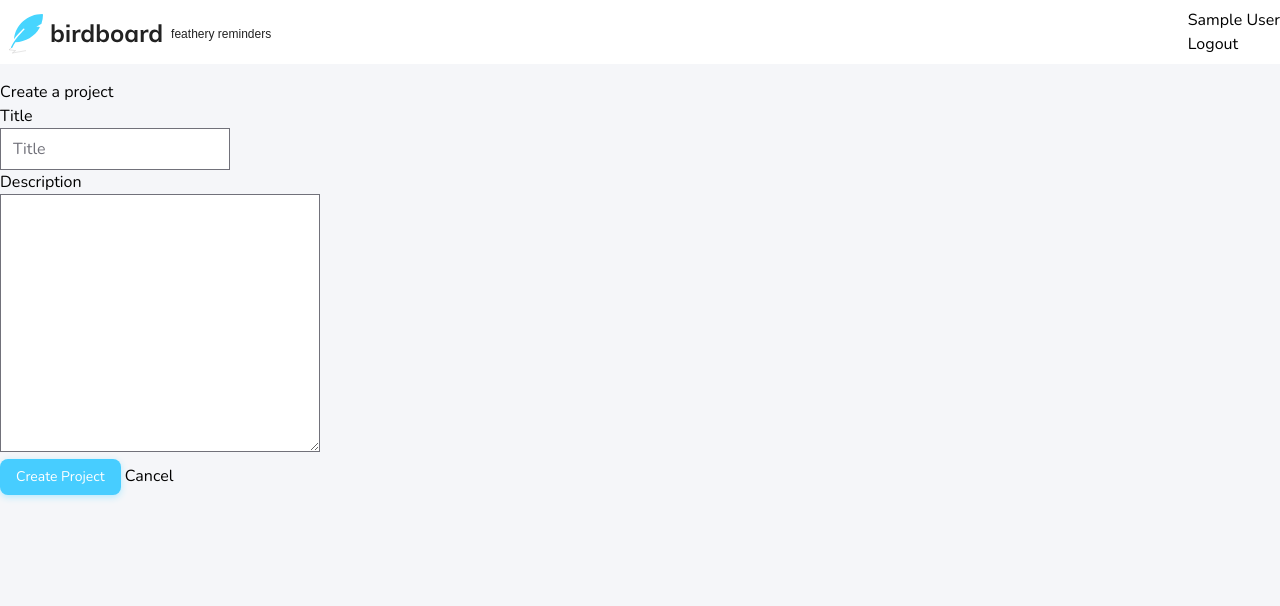
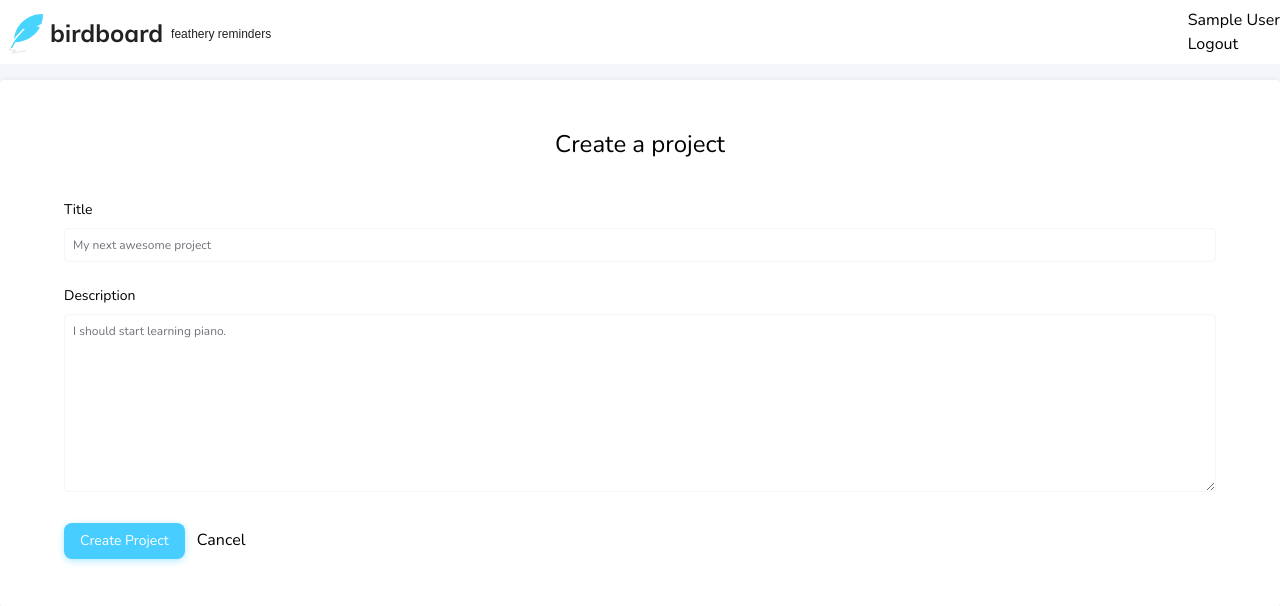
Before and after one commit to piroquio10-afk/piroquio13, a Laravel app: page /projects/create in a window 1280 px wide. Shown: the top 606 px of the page. Run offline with Laravel 8, Linux system fonts and the light colour scheme; the visitor is signed in with stand-in values (Sample User, id 1); style sheets or scripts are compiled from the project's sources.

Commit message:
Updating project creation form

```diff
--- a/resources/views/projects/create.blade.php
+++ b/resources/views/projects/create.blade.php
@@ -1,33 +1,49 @@
 @extends('layouts.app')
 
 @section('content')
-    <form method="POST" action="/projects">
+    <form
+        method="POST"
+        action="/projects"
+        class="lg/w-1/2 lg:mx-auto bg-white p-6 md:py-12 md:px-16 rounded shadow"
+    >
         @csrf
 
-        <h1 class="heading is-1">Create a project</h1>
+        <h1 class="text-2xl font-normal mb-10 text-center">
+            Create a project
+        </h1>
 
-        <div class="field">
-            <label for="title" class="label">Title</label>
+        <div class="field mb-6">
+            <label for="title" class="label text-sm mb-2 block">Title</label>
 
             <div class="control">
-                <input type="text" class="input" name="title" placeholder="Title">
+                <input
+                    type="text"
+                    class="input bg-transparent border border-gray-light rounded p-2 text-xs w-full"
+                    name="title"
+                    placeholder="My next awesome project"
+                >
             </div>
         </div>
 
-        <div class="field">
-            <label for="description" class="label">Description</label>
+        <div class="field mb-6">
+            <label class="label text-sm mb-2 block" for="description">Description</label>
 
             <div class="control">
-                <textarea name="description" id="description" cols="30" rows="10" class="textarea"></textarea>
+                    <textarea
+                        name="description"
+                        rows="10"
+                        class="textarea bg-transparent border border-gray-light rounded p-2 text-xs w-full"
+                        placeholder="I should start learning piano."
+                        required></textarea>
             </div>
         </div>
 
         <div class="field">
             <div class="control">
-                <button type="submit" class="button is-link">Create Project</button>
-                <a href="/projects">Cancel</a>
+                <button type="submit" class="button is-link mr-2">Create Project</button>
+
+                <a href="/projects" class="text-default">Cancel</a>
             </div>
         </div>
-
     </form>
 @endsection
```
